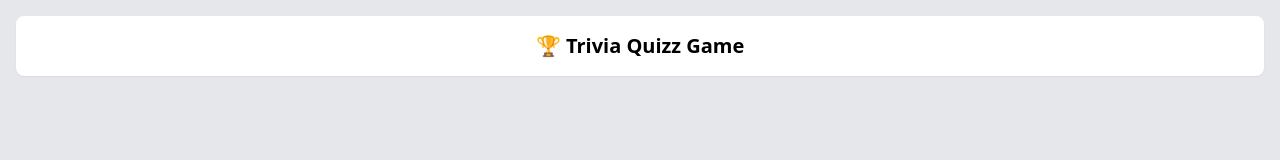
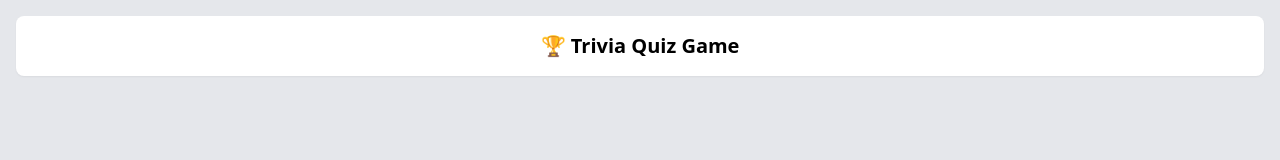
Before and after one commit to szczepanieceryk/trivia-quizz, a React (Vite) app: page / in a window 1280 px wide. Shown: the top 160 px of the page. Built offline with nearby package versions, Linux system fonts and the light colour scheme.

Commit message:
fix: fix typo in page title & h1

```diff
--- a/index.html
+++ b/index.html
@@ -3,7 +3,7 @@
   <head>
     <meta charset="UTF-8" />
     <meta name="viewport" content="width=device-width, initial-scale=1.0" />
-    <title>🏆 Trivia Quizz Game</title>
+    <title>🏆 Trivia Quiz Game</title>
     <link rel="stylesheet" href="index.css" />
   </head>
   <body class="bg-gray-200 p-4">
--- a/src/App.tsx
+++ b/src/App.tsx
@@ -4,7 +4,7 @@ const App = () => {
   return (
     <div>
       <div className="bg-white rounded-lg shadow-sm p-4 mb-4">
-        <h1 className="text-xl font-bold text-center">🏆 Trivia Quizz Game</h1>
+        <h1 className="text-xl font-bold text-center">🏆 Trivia Quiz Game</h1>
       </div>
     </div>
   );
```
